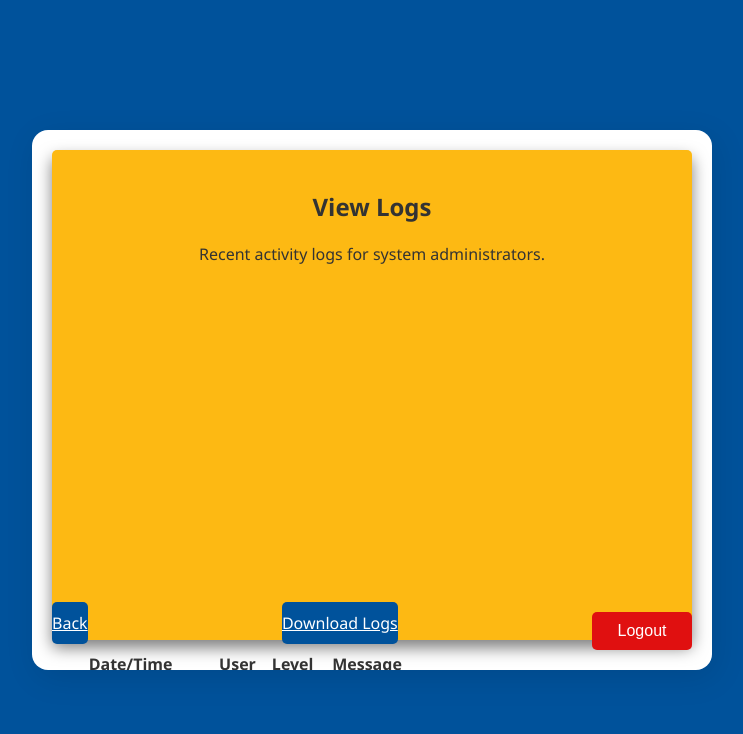
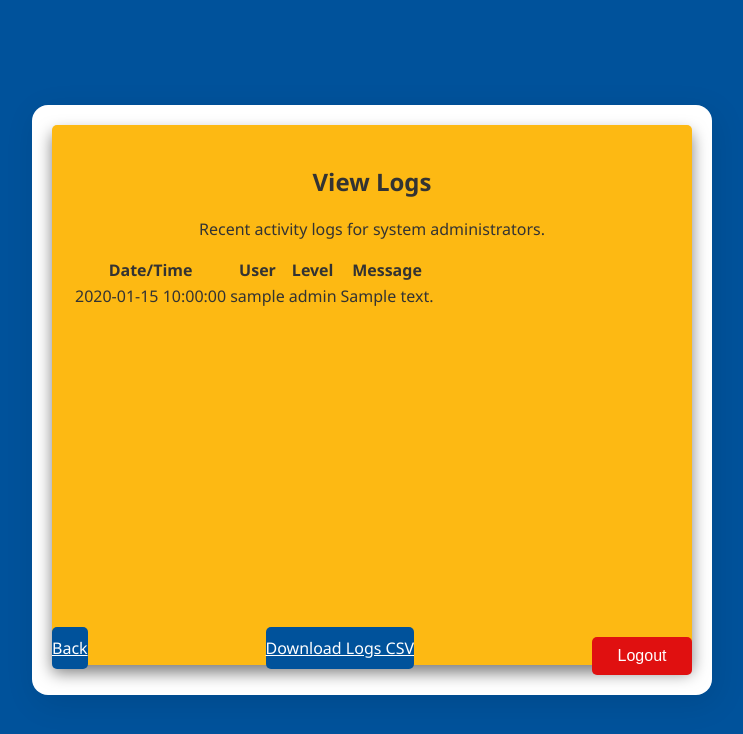
Before and after one commit to LCC-CIT-Lab/usage-tracker, a Flask app: page /admin/logs in a window 1280 px wide. Shown: the top 734 px of the page, without its empty margins (268-1011 px from the left). Run offline with Flask 3, Linux system fonts and the light colour scheme; a user stored in the database is signed in; tables that the repository leaves empty hold one stand-in row (values such as "Sample post"); some libraries are stand-ins or nearby versions.

Commit message:
fix standardization of container size

```diff
--- a/app/admin.py
+++ b/app/admin.py
@@ -175,16 +175,16 @@
 
         output = StringIO()
         writer = csv.writer(output)
-        writer.writerow(
-            ["L Number", "Lab Location", "Class Selected", "Sign-in Timestamp", "Sign-out Timestamp", "Comments"])
-        for entry in data:
-            writer.writerow([entry.l_number, entry.lab_location, entry.class_selected, entry.sign_in_timestamp,
-                            entry.sign_out_timestamp, entry.comments])
-        output.seek(0)
+        # ... writing to CSV logic ...
 
-        # Save the CSV data in a temporary file on the server
-        csv_path = os.path.join('/tmp', csv_filename)
-        with open(csv_path, 'w') as f:
+        # Define the path for the csv_files directory
+        csv_folder = os.path.join(current_app.root_path, 'csv_files')
+        if not os.path.exists(csv_folder):
+            os.makedirs(csv_folder)
+
+        # Save the CSV data in the csv_files folder
+        csv_path = os.path.join(csv_folder, csv_filename)
+        with open(csv_path, 'w', newline='') as f:
             f.write(output.getvalue())
 
         # Store the filename in the session for retrieval
@@ -610,13 +610,15 @@
     if '..' in filename or filename.startswith('/'):
         return "Invalid filename", 400
 
-    csv_path = os.path.join('/tmp', filename)
+    # Update the path to the csv_files folder
+    csv_folder = os.path.join(current_app.root_path, 'csv_files')
+    csv_path = os.path.join(csv_folder, filename)
+
     if os.path.exists(csv_path):
-        current_app.logger.info('Sending Log file...')
-        return send_from_directory('/tmp', filename, as_attachment=True)
+        return send_file(csv_path, as_attachment=True)
     else:
         flash('No CSV data found. Please generate the report again.', 'error')
-        return redirect(url_for('admin.view_logs'))
+        return redirect(url_for('admin.query_selection'))
 
 
 @admin_bp.route('/download_logs')
@@ -624,9 +626,12 @@
 @require_admin
 def download_logs():
     try:
-        # Generate a unique filename for the CSV
+        # Generate a filename for the CSV
+        csv_folder = os.path.join(current_app.root_path, 'logs')
+        if not os.path.exists(csv_folder):
+            os.makedirs(csv_folder)
         csv_filename = "logs.csv"
-        csv_path = os.path.join('/tmp', csv_filename)
+        csv_path = os.path.join(csv_folder, csv_filename)
 
         with open(csv_path, 'w', newline='') as f:
             writer = csv.writer(f)
@@ -652,6 +657,7 @@
 
         # Redirect or render a template with a link to download the file
         return send_file(csv_path, as_attachment=True)
-    except:
+    except Exception as e:
+        current_app.logger.error(f"Error in downloading logs: {e}")
         flash('Log file not found', 'error')
         return redirect(url_for('admin.view_logs'))
--- a/app/main.py
+++ b/app/main.py
@@ -20,7 +20,7 @@
 config = load_config()
 
 # Configure the logging level for Paramiko to DEBUG
-util.log_to_file('/tmp/paramiko.log', level=5)
+util.log_to_file('paramiko.log', level=5)
 
 
 def generate_csrf_token(secret_key):
--- a/static/styles.css
+++ b/static/styles.css
@@ -16,8 +16,9 @@
     width: auto;
     min-width: 600px; /* Adjust as needed */
     max-width: 800px; /* Adjust as needed */
-    height: 500px; /* Fixed height */
-    overflow: auto; /* Scrollbars for overflow */
+    min-height: 500px; /* Fixed height */
+    height: auto; /* Adjust height */
+   /* overflow: auto; /* Scrollbars for overflow */
     margin: 20px auto;
     padding: 20px;
     box-shadow: 4px 8px 32px rgba(0, 0, 0, 0.1);
@@ -28,7 +29,9 @@
 .dashboard-header {
     min-width: 600px; /* Adjust as needed */
     max-width: 800px; /* Adjust as needed */
-    min-height: 90%;
+    min-height: 500px; /* Fixed height */
+   /* min-height: 90%;*/
+    height: auto; /* Adjust height */
     text-align: center;
     margin-bottom: 10px;
     background-color: #fdb913;
--- a/templates/admin_dashboard.html
+++ b/templates/admin_dashboard.html
@@ -17,7 +17,7 @@
 
         <div class="dashboard-header">
             <h2>Admin Dashboard</h2>
-        </div>
+
             <p>Welcome, {{ current_user.username }}!</p>
             <ul class="dashboard-menu">
                 <!-- Displayed to non-admin users -->
@@ -48,5 +48,6 @@
                 </div>
             </div>
         </div>
+    </div>
 </body>
 </html>
--- a/templates/landing.html
+++ b/templates/landing.html
@@ -39,7 +39,7 @@
                 <div>
                     <h3>
                         <br>
-                        L-{{ form.l_number(size=6, placeholder="00000000", autofocus=true) }}
+                        L - {{ form.l_number(size=7, placeholder="00000000", autofocus=true) }}
                         {% if form.l_number.errors %}
                             <div class="error">{{ form.l_number.errors[0] }}</div>
                         {% endif %}
--- a/templates/query_selection.html
+++ b/templates/query_selection.html
@@ -31,7 +31,7 @@
 
         <div class="dashboard-header">
             <h2>Query Selection</h2>
-        </div>
+
             <form method="post"><br><br>
                 {{ form.hidden_tag() }}
                 <div class="form-group">
@@ -59,7 +59,8 @@
                 <br>
                 <div class="form-group">
                     {% if csv_filename %}
-                <a href="{{ url_for('main.download_csv', filename=csv_filename) }}" class="button" download>Download CSV</a>
+                    <!-- Ensure the route and filename are correctly referenced -->
+                    <a href="{{ url_for('admin.download_csv', filename=csv_filename) }}" class="button" download>Download CSV</a>
                     {% endif %}
                 </div>
             </form>
@@ -78,5 +79,6 @@
                 </div>
             </div>
         </div>
+    </div>
 </body>
 </html>
--- a/templates/set_message.html
+++ b/templates/set_message.html
@@ -20,7 +20,6 @@
         <!-- Add Set Message Form -->
         <div class="dashboard-header">
             <h2>Set Landing Message</h2>
-        </div>
             <div class="add-ip-form">
                 <h3>Add Landing Message</h3>
             <!-- set_message.html -->
@@ -63,5 +62,6 @@
                 </div>
             </div>
         </div>
+    </div>
 </body>
 </html>
--- a/templates/term_dates_management.html
+++ b/templates/term_dates_management.html
@@ -9,7 +9,6 @@
     <div class="dashboard-container">
         <div class="dashboard-header">
             <h2>Term Dates Management</h2>
-        </div>
             <form action="{{ url_for('admin.term_dates_management') }}" method="post">
                 {{ form.hidden_tag() }}
                 <div class="form-group">
@@ -63,5 +62,6 @@
                 </div>
             </div>
         </div>
+    </div>
 </body>
 </html>
--- a/templates/user_management.html
+++ b/templates/user_management.html
@@ -9,8 +9,6 @@
     <div class="dashboard-container">
         <div class="dashboard-header">
             <h2>User Management</h2>
-        </div>
-
             <!-- Add User Form -->
             <div class="add-user-form">
                 <h3>Add New User</h3>
@@ -115,8 +113,6 @@
                     {% endfor %}
                 </tbody>
             </table>
-    </form>
-
             <br><br><br>
             <div class="button-container">
                 <!-- Back Button -->
@@ -130,5 +126,6 @@
                 </div>
             </div>
         </div>
+    </div>
 </body>
 </html>
--- a/templates/view_logs.html
+++ b/templates/view_logs.html
@@ -11,8 +11,6 @@
         <div class="dashboard-header">
             <h2>View Logs</h2>
             <p>Recent activity logs for system administrators.</p>
-        </div>
-
             <table>
                 <thead>
                     <!-- Pagination Controls -->
@@ -60,7 +58,8 @@
                 </div>
                 <!-- Add download logs button -->
                 <div class="download-logs">
-                <a href="{{ url_for('admin.download_logs') }}" class="button">Download Logs</a>
+                    <!-- Correct the route for downloading logs -->
+                    <a href="{{ url_for('admin.download_logs') }}" class="button" download>Download Logs CSV</a>
                 </div>
                 <!-- Logout Button -->
                 <div>
@@ -71,5 +70,6 @@
                 </div>
             </div>
         </div>
+    </div>
 </body>
 </html>
```
Also changed, not shown: templates/ip_management.html (+5 -11 lines). Lines whose indentation alone changed are shown as unchanged.
